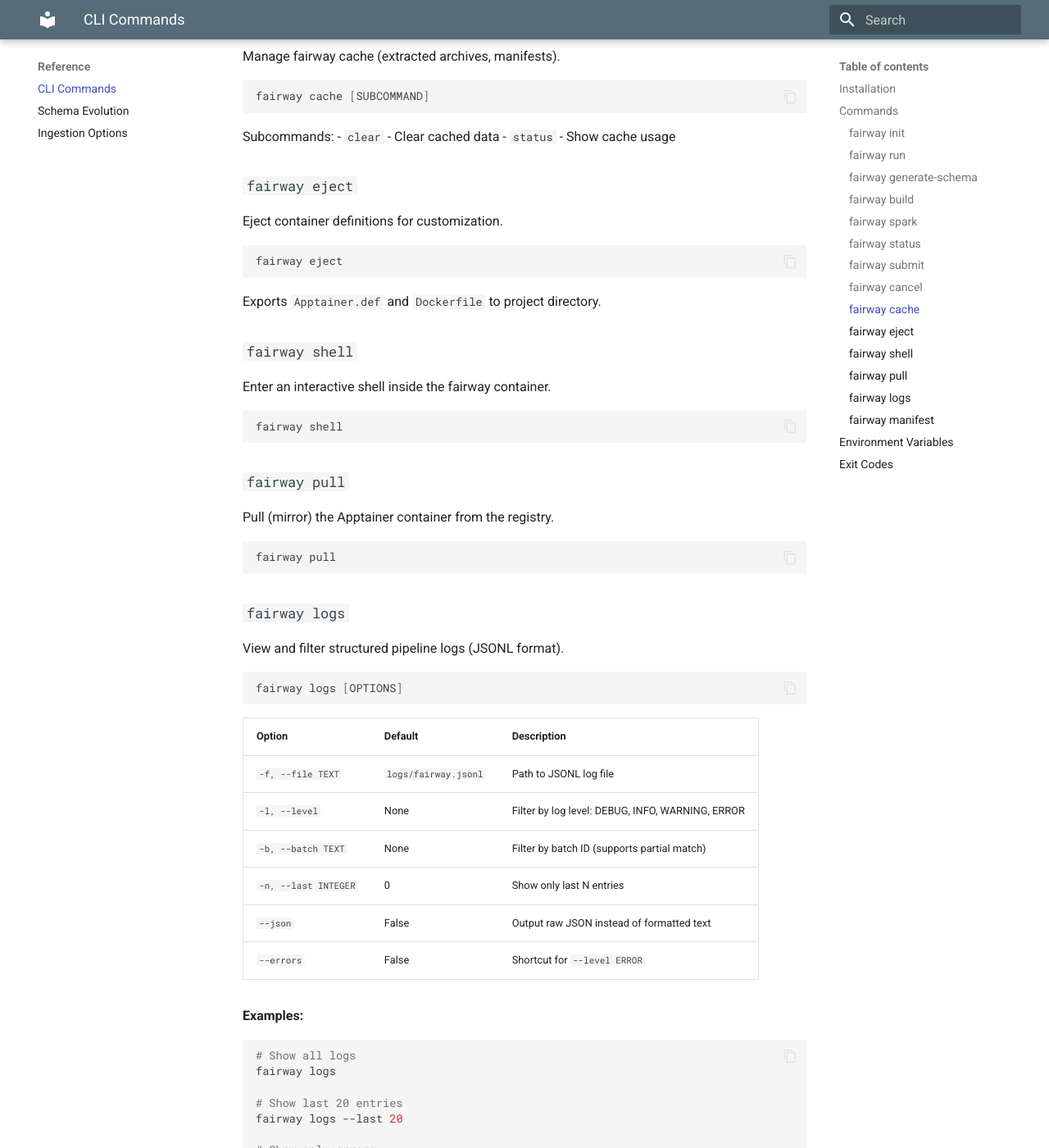
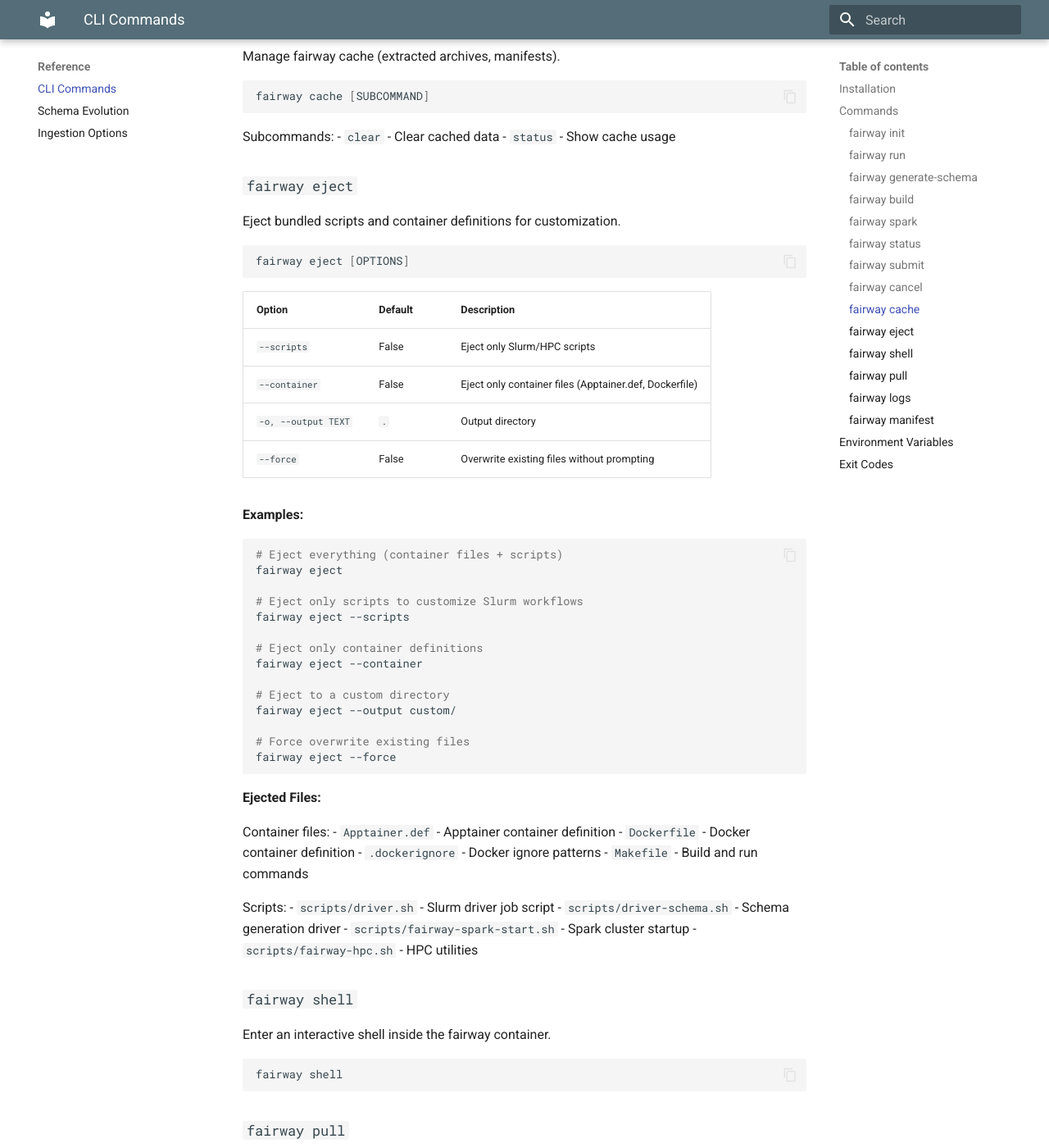
Before and after one commit to DISSC-yale/fairway, an MkDocs documentation site: the page built from docs/cli.md, in a window 1280 px wide and 1400 px high, scrolled down 3806 px. Shown: the whole window at 82% size. Built offline with MkDocs 1.6.1 and Material for MkDocs 9.7.7, drawn with Linux system fonts in a browser that asks for light colours; some of the changed text lies outside the part shown.

Commit message:
feat: Make Apptainer bind paths configurable and expand eject command
- Remove hardcoded /vast default from bind paths (Yale-specific)
- Auto-detect bind paths from storage config (raw_dir, processed_dir, etc.)
- Add FAIRWAY_BINDS env var and apptainer_binds config option for overrides
- Expand `fairway eject` with --scripts, --container, --output, --force flags
- Eject now exports both container files and Slurm scripts
- Add 13 new tests for bind path configuration and eject command
- Update docs: cli.md, CONTRIB.md, RUNBOOK.md with new features
- Fix mkdocs.yml nav: add Operations section, remove broken design_docs links

````diff
--- a/docs/cli.md
+++ b/docs/cli.md
@@ -170,13 +170,50 @@
 
 ### `fairway eject`
 
-Eject container definitions for customization.
+Eject bundled scripts and container definitions for customization.
 
 ```bash
-fairway eject
+fairway eject [OPTIONS]
 ```
 
-Exports `Apptainer.def` and `Dockerfile` to project directory.
+| Option | Default | Description |
+|--------|---------|-------------|
+| `--scripts` | False | Eject only Slurm/HPC scripts |
+| `--container` | False | Eject only container files (Apptainer.def, Dockerfile) |
+| `-o, --output TEXT` | `.` | Output directory |
+| `--force` | False | Overwrite existing files without prompting |
+
+**Examples:**
+```bash
+# Eject everything (container files + scripts)
+fairway eject
+
+# Eject only scripts to customize Slurm workflows
+fairway eject --scripts
+
+# Eject only container definitions
+fairway eject --container
+
+# Eject to a custom directory
+fairway eject --output custom/
+
+# Force overwrite existing files
+fairway eject --force
+```
+
+**Ejected Files:**
+
+Container files:
+- `Apptainer.def` - Apptainer container definition
+- `Dockerfile` - Docker container definition
+- `.dockerignore` - Docker ignore patterns
+- `Makefile` - Build and run commands
+
+Scripts:
+- `scripts/driver.sh` - Slurm driver job script
+- `scripts/driver-schema.sh` - Schema generation driver
+- `scripts/fairway-spark-start.sh` - Spark cluster startup
+- `scripts/fairway-hpc.sh` - HPC utilities
 
 ### `fairway shell`
 
@@ -257,10 +294,13 @@
 
 | Variable | Description | Default |
 |----------|-------------|---------|
+| `FAIRWAY_BINDS` | Additional Apptainer bind paths (comma-separated) | Auto-detected from config |
 | `FAIRWAY_TEMP` | Temporary directory for large operations (archive extraction, scratch) | System temp |
 | `REDIVIS_API_TOKEN` | API token for Redivis data export | None (required for export) |
 | `SPARK_LOCAL_IP` | Spark driver bind address | Auto-detect |
 | `PYSPARK_SUBMIT_ARGS` | Additional Spark submit arguments | Auto-configured |
+
+**Note:** `FAIRWAY_BINDS` is useful when running on HPC clusters with different filesystem paths (e.g., `/scratch`, `/gpfs`, `/project`). Set this to your cluster's shared storage path if auto-detection doesn't find it.
 
 ## Exit Codes
 
--- a/mkdocs.yml
+++ b/mkdocs.yml
@@ -27,7 +27,6 @@
     - Enrichments: enrichments.md
     - Transformations: transformations.md
     - Manifest & Caching: manifest.md
-
   - Formats:
     - Supported Formats: supported_formats.md
     - Fixed-Width Files: fixed_width.md
@@ -35,9 +34,10 @@
     - CLI Commands: cli.md
     - Schema Evolution: schema_evolution.md
     - Ingestion Options: ingestion_options.md
-  - Design Docs:
-    - Flexible Ingestion RFC: design_docs/flexible_ingestion_rfc.md
-    - Schema Inference: design_docs/schema_inference_scalability.md
+  - Operations:
+    - Contributing: CONTRIB.md
+    - Runbook: RUNBOOK.md
+    - Release Notes: release.md
 
 markdown_extensions:
   - pymdownx.superfences:
````
Also changed, not shown: docs/CONTRIB.md (+19 -0 lines), docs/RUNBOOK.md (+34 -1 lines), 6 other files.
